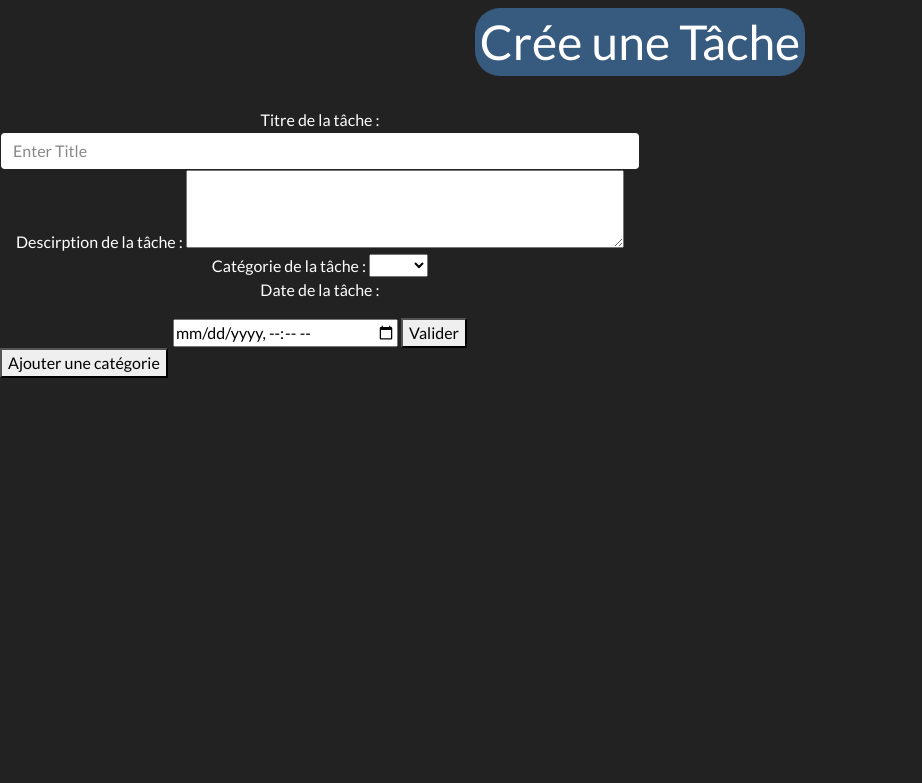
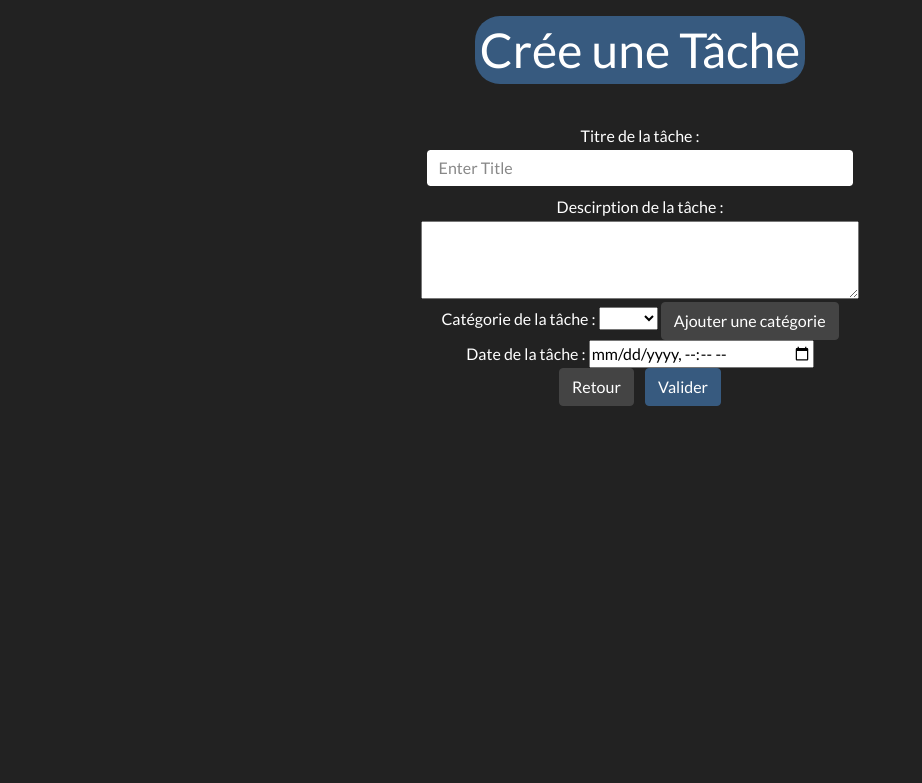
Before and after one commit to FL0RIC/Agenda_Personnel, a Flask app: page /create_work in a window 1280 px wide. Shown: the top 783 px of the page, without its empty margins (0-922 px from the left). Run offline with Flask 2, Linux system fonts and the light colour scheme; some libraries are stand-ins or nearby versions.

Commit message:
CSS gloabalement fini, manque quelque ajustement

```diff
--- a/static/style.css
+++ b/static/style.css
@@ -1,6 +1,9 @@
+
+
 .titre_page {
     position:relative;
-    margin: 0 auto;
+    margin: auto;
+    margin-top: 1rem;
     box-sizing: border-box;
     width: 35%;
     padding: 5px;
@@ -18,13 +21,26 @@
 }
 
 .formulaire {
+    position: relative;
     text-align: center;
+    margin: auto;
+
+}
+
+.formulaire :nth-child(2n-1) {
+    margin-bottom: 0rm;
 }
 
 .nom_catego {
     position: relative;
     margin: 0 auto;
     width: 20%;
+}
+
+.nom_tache {
+    position: relative;
+    margin: 0 auto;
+    width: 33.5%;
 }
 
 .btn-centre {
--- a/templates/create_work.html
+++ b/templates/create_work.html
@@ -7,31 +7,41 @@
     <link rel="stylesheet" href="./static/style.css">
     <title>Mon Agenda - Création de Tâches</title>
 </head>
-<body>
+<body class="overflow:hidden; ">
     <h1>
         <div class="titre_page">Crée une Tâche</div>
     </h1>
+    <div class="formulaire">
+        <form id="work" method="POST">
+            <div style="text-align: center;">
 
-    <form style="display: table-cell; text-align: center; vertical-align: middle; max-width: 40rem;" id="work" method="POST">
-            <div style="text-align: center;">
                 <div class="form-group mx-auto">
-                    <label>Titre de la tâche :</label>
-                    <input type="text" class="form-control" name="titre" aria-describedby="emailHelp" placeholder="Enter Title">
+                    <label class="text-input">Titre de la tâche :</label>
+                    <input type="text" class="form-control nom_tache" name="titre" aria-describedby="emailHelp" placeholder="Enter Title">
                 </div>
-                <label>Descirption de la tâche :</label>
+
+                <label class="text-input">Descirption de la tâche :</label>
+                <br>
                 <textarea name="descirption" cols="50" rows="3"></textarea>
-            <label>Catégorie de la tâche :</label>
+
+                <br>
+                <label class="text-input">Catégorie de la tâche :</label>
                 <select name="type" id="">
                     {% for categorie in catego %}
                         <option style="background-color: {{ categorie.couleur }}; ">{% print(categorie.nom) %}</option>
                     {% endfor %}
                 </select>
-            <p>Date de la tâche : </p>
+                <button class="btn btn-secondary" type="reset" onclick="self.location.href='/create_categorie'" >Ajouter une catégorie</button>
+
+                <br>
+                <label>Date de la tâche : </label>
                 <input type="datetime-local" name="date">
-            <button type="submit">Valider</button>
+
+                <br>
+                <input type="button" class="btn btn-secondary btn-centre" onclick="self.location.href='/'" value="Retour">
+                <button type="submit" class="btn btn-primary">Valider</button>
             </div>
         </form>
-    <button onclick="self.location.href='/create_categorie'" >Ajouter une catégorie</button>
-
+    </div>
 </body>
 </html>
--- a/templates/main.html
+++ b/templates/main.html
@@ -30,7 +30,7 @@
     <div id="myTabContent" class="tab-content">
         <div class="tab-pane fade show active" id="notdone">
             {% if work == [] %}
-                <p style="text-align: center;"><img src="./static/Sleeping_bat-rafiki.png" style="width: 400px; height: 400px;" alt=""></p>
+                <p style="text-align: center; margin-bottom: 0;"><img src="./static/Sleeping_bat-rafiki.png" style="width: 400px; height: 400px;" alt=""></p>
                 <p style="text-align: center;">Vous n'avez aucun devoir à faire. Il serait temps de bouger son cul et faire quelque chose dans la vie !</p>
             {% else %}
                 {% for element in work %}
```
Also changed, not shown: templates/create_categorie.html (+8 -0 lines). Lines whose indentation alone changed are shown as unchanged.
